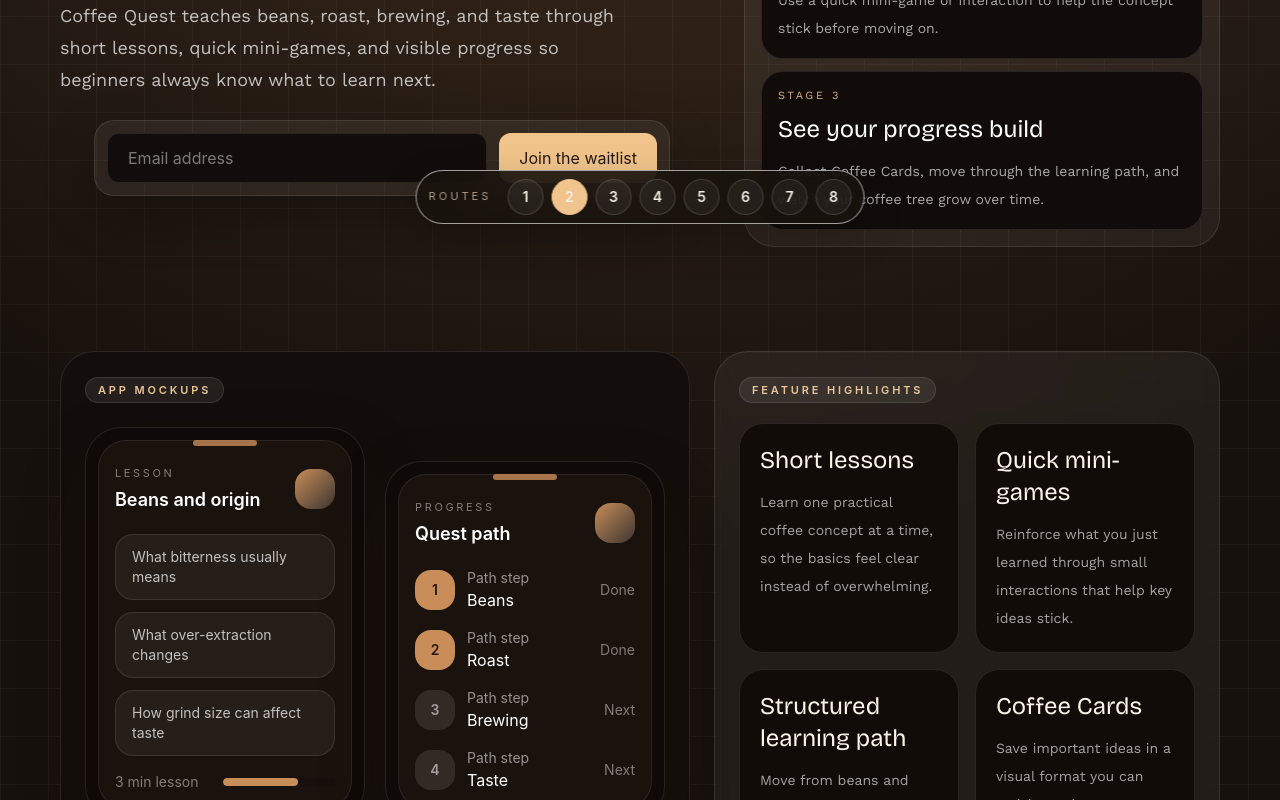
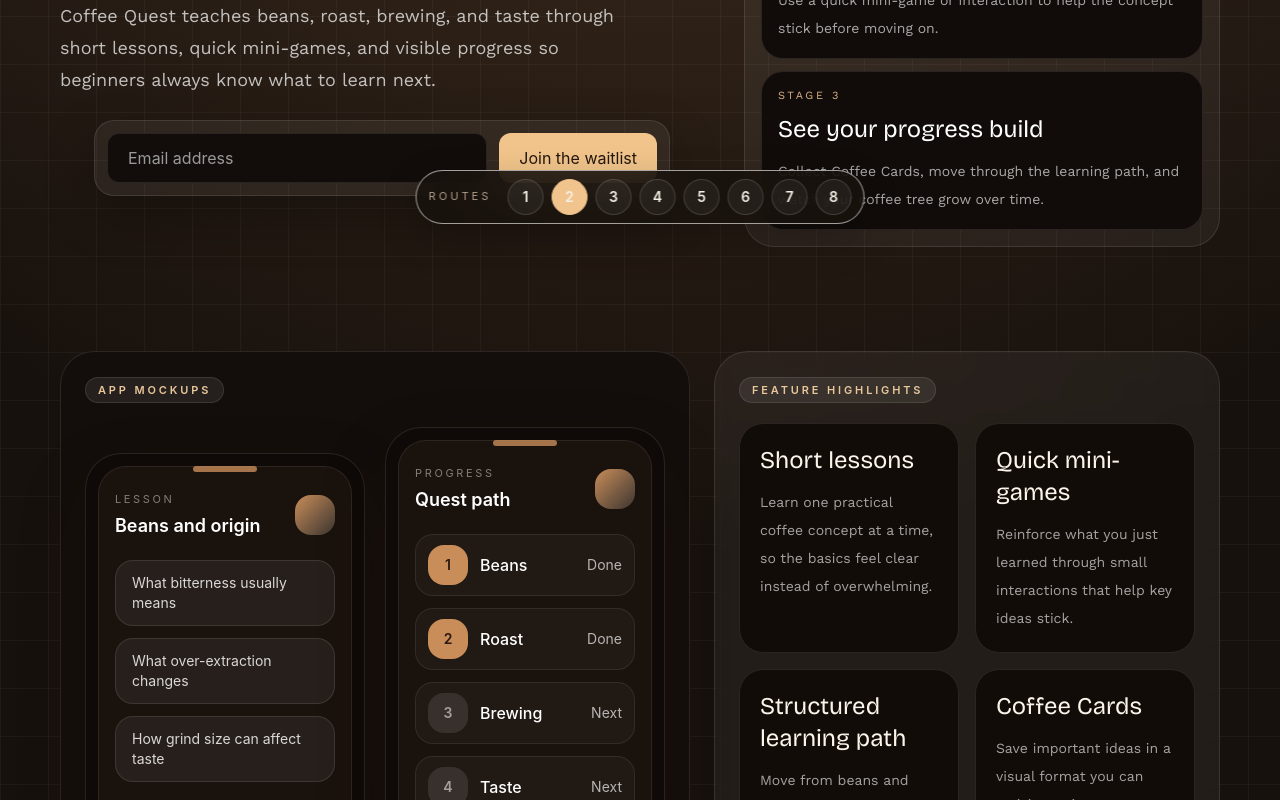
Before and after one commit to maximsan/coffee-quest-lp, a React (Vite) app: page /2 in a window 1280 px wide. Shown: the part 560-1360 px from the top of the page. Built offline with nearby package versions, Linux system fonts and the light colour scheme.

Commit message:
feat: refined the hero section

```diff
--- a/src/components/SharedSections.jsx
+++ b/src/components/SharedSections.jsx
@@ -5,6 +5,9 @@ export function WaitlistForm({
   dark = false,
   compact = false,
   theme = "default",
+  placeholder = "Email address",
+  buttonLabel = "Join the waitlist",
+  note,
 }) {
   const forestDark = dark && theme === "forest";
   const shell = forestDark
@@ -15,7 +18,7 @@ export function WaitlistForm({
   const input = forestDark
     ? "border-[#2b3730] bg-[#0d1310] text-[#eef5eb] placeholder:text-[#9fb19f]"
     : dark
-      ? "border-white/10 bg-[#120d0a] text-white placeholder:text-white/45"
+      ? "border-white/10 bg-[#120d0a] text-white placeholder:text-white/58"
       : "border-[#d9cbbd] bg-[#fffdf9] text-[#2c2018] placeholder:text-[#826c5f]";
   const button = forestDark
     ? "bg-[#eef4ea] text-[#17201b] hover:bg-[#ffffff]"
@@ -24,6 +27,7 @@ export function WaitlistForm({
       : "bg-[#2f2118] text-[#f8f1e8] hover:bg-[#483126]";
 
   return (
+    <div className="w-full">
       <form
         onSubmit={(event) => event.preventDefault()}
         className={[
@@ -37,7 +41,7 @@ export function WaitlistForm({
         <input
           type="email"
           aria-label="Email address"
-        placeholder="Email address"
+          placeholder={placeholder}
           className={[
             `min-w-0 flex-1 rounded-[12px] border px-5 py-3 text-sm outline-none transition ${forestDark ? "focus:border-[#7ca776]" : "focus:border-[#c88d59]"}`,
             input,
@@ -50,9 +54,23 @@ export function WaitlistForm({
             button,
           ].join(" ")}
         >
-        Join the waitlist
+          {buttonLabel}
         </button>
       </form>
+      {note ? (
+        <p
+          className={
+            forestDark
+              ? "mt-3 text-center text-sm text-[#b8c8b7]"
+              : dark
+                ? "mt-3 text-center text-sm text-white/70"
+                : "mt-3 text-center text-sm text-[#7a6659]"
+          }
+        >
+          {note}
+        </p>
+      ) : null}
+    </div>
   );
 }
 
@@ -227,11 +245,15 @@ export function PhoneMockup({
   );
 }
 
-export function LessonPreview({ dark = false, theme = "default" }) {
+export function LessonPreview({
+  dark = false,
+  theme = "default",
+  items = lessonBullets,
+}) {
   const forestDark = dark && theme === "forest";
   return (
     <div className="space-y-3">
-      {lessonBullets.map((bullet) => (
+      {items.map((bullet) => (
         <div
           key={bullet}
           className={[
@@ -239,7 +261,7 @@ export function LessonPreview({ dark = false, theme = "default" }) {
             forestDark
               ? "border-[#2d3832] bg-[#111714] text-[#e4ece2]"
               : dark
-                ? "border-white/10 bg-white/5 text-white/72"
+                ? "border-white/10 bg-white/6 text-white/82"
                 : "border-[#eadfd1] bg-[#f8f1e8] text-[#634f42]",
           ].join(" ")}
         >
@@ -252,13 +274,22 @@ export function LessonPreview({ dark = false, theme = "default" }) {
             forestDark
               ? "text-sm text-[#9cae9c]"
               : dark
-                ? "text-sm text-white/45"
+                ? "text-sm text-white/62"
                 : "text-sm text-[#8b7463]"
           }
         >
           3 min lesson
         </span>
-        <div className="h-2 w-28 overflow-hidden rounded-full bg-black/10">
+        <div
+          className={[
+            "h-2 w-28 overflow-hidden rounded-full border",
+            forestDark
+              ? "border-[#314037] bg-[#1a241f]"
+              : dark
+                ? "border-white/8 bg-[#2a1f18]"
+                : "border-[#e3d6c8] bg-[#eadfce]",
+          ].join(" ")}
+        >
           <div
             className="h-full w-2/3 rounded-full"
             style={{ backgroundColor: forestDark ? "#7ca776" : "#c88d59" }}
@@ -330,12 +361,27 @@ export function QuizPreview({ dark = false, theme = "default" }) {
 
 export function ProgressPreview({ dark = false, theme = "default" }) {
   const forestDark = dark && theme === "forest";
-  const stages = ["Beans", "Roast", "Brewing", "Taste"];
+  const stages = [
+    { name: "Beans", status: "Done" },
+    { name: "Roast", status: "Done" },
+    { name: "Brewing", status: "Next" },
+    { name: "Taste", status: "Next" },
+  ];
 
   return (
-    <div className="space-y-4">
+    <div className="space-y-3">
       {stages.map((stage, index) => (
-        <div key={stage} className="flex items-center gap-3">
+        <div
+          key={stage.name}
+          className={[
+            "flex items-center gap-3 rounded-[18px] border px-3 py-2.5",
+            forestDark
+              ? "border-[#26312b] bg-[#121916]"
+              : dark
+                ? "border-white/8 bg-white/[0.03]"
+                : "border-[#eadfd1] bg-[#f8f1e8]",
+          ].join(" ")}
+        >
           <div
             className={[
               "grid h-10 w-10 place-items-center rounded-2xl text-sm font-semibold",
@@ -352,36 +398,25 @@ export function ProgressPreview({ dark = false, theme = "default" }) {
           >
             {index + 1}
           </div>
-          <div className="flex-1">
-            <p
+          <h4
             className={
-                forestDark
-                  ? "text-sm text-[#9cae9c]"
-                  : dark
-                    ? "text-sm text-white/54"
-                    : "text-sm text-[#8b7463]"
+              dark
+                ? "flex-1 text-base font-medium text-white"
+                : "flex-1 text-base font-medium text-[#2d2118]"
             }
           >
-              Path step
-            </p>
-            <h4
-              className={
-                dark ? "text-base text-white" : "text-base text-[#2d2118]"
-              }
-            >
-              {stage}
+            {stage.name}
           </h4>
-          </div>
           <div
             className={
               forestDark
-                ? "text-sm text-[#a9baaa]"
+                ? "text-sm text-[#b8c8b7]"
                 : dark
-                  ? "text-sm text-white/45"
+                  ? "text-sm text-white/68"
                   : "text-sm text-[#937d6f]"
             }
           >
-            {index < 2 ? "Done" : "Next"}
+            {stage.status}
           </div>
         </div>
       ))}
@@ -410,9 +445,9 @@ export function TreePreview({
           <p
             className={
               forestDark
-                ? "text-[11px] uppercase tracking-[0.24em] text-[#9eb999]"
+                ? "text-[11px] uppercase tracking-[0.24em] text-[#b0c6ad]"
                 : dark
-                  ? "text-[11px] uppercase tracking-[0.24em] text-white/45"
+                  ? "text-[11px] uppercase tracking-[0.24em] text-white/60"
                   : "text-[11px] uppercase tracking-[0.24em] text-[#8f7460]"
             }
           >
@@ -429,9 +464,9 @@ export function TreePreview({
         <div
           className={
             forestDark
-              ? "text-sm text-[#9fc199]"
+              ? "text-sm text-[#bfd2bb]"
             : dark
-                ? "text-sm text-[#ecc28b]"
+                ? "text-sm text-[#f0c690]"
                 : "text-sm text-[#9c6b40]"
           }
         >
--- a/src/components/TreeVariant.tsx
+++ b/src/components/TreeVariant.tsx
@@ -17,6 +17,7 @@ export function TreeVariant() {
       aria-hidden="true"
     >
       <PotDefs />
+      <g transform="translate(160 178) scale(1.25) translate(-160 -178)">
         <g className="grove-tree-sway-slow">
           <path
             d={`M160 ${STEM_BASE_Y} V98`}
@@ -46,6 +47,7 @@ export function TreeVariant() {
             strokeLinecap="round"
             fill="none"
           />
+          <g className="grove-tree-rustle">
             {[
               [162, 173, -134, "#8db676", 1.25, "wide", "right"],
               [149, 72, 16, "#94bc7a", 0.72, "tapered", "left"],
@@ -64,12 +66,16 @@ export function TreeVariant() {
                 direction={direction}
               />
             ))}
+            <g className="grove-tree-fruit-bob">
               <CherryGroup2 x={134} y={98} scale={0.58} />
               <CherryGroup1 x={158} y={164} scale={0.68} />
               <CherryGroup2 x={184} y={96} scale={0.52} />
             </g>
+          </g>
+        </g>
         <FlowerPot />
         <SoilStemTip />
+      </g>
     </svg>
   );
 }
--- a/src/index.css
+++ b/src/index.css
@@ -207,15 +207,25 @@ input {
 
 .grove-tree-sway-slow {
   transform-origin: 50% 84%;
-  animation: grove-tree-sway 6.4s ease-in-out infinite;
+  animation: grove-tree-sway 5.8s cubic-bezier(0.42, 0, 0.2, 1) infinite;
 }
 
 .grove-tree-float {
-  animation: grove-tree-float 5.6s ease-in-out infinite;
+  animation: grove-tree-float 4.4s ease-in-out infinite;
 }
 
 .grove-tree-pulse {
   animation: grove-tree-pulse 3.8s ease-in-out infinite;
+}
+
+.grove-tree-rustle {
+  transform-origin: 50% 60%;
+  animation: grove-tree-rustle 3.8s ease-in-out infinite;
+}
+
+.grove-tree-fruit-bob {
+  transform-origin: 50% 55%;
+  animation: grove-tree-fruit-bob 3.4s ease-in-out infinite;
 }
 
 .grove-ritual-glow::before {
@@ -268,22 +278,30 @@ input {
 @keyframes grove-tree-sway {
   0%,
   100% {
-    transform: rotate(0deg);
+    transform: rotate(-0.32deg);
   }
 
-  50% {
-    transform: rotate(1.8deg);
+  35% {
+    transform: rotate(1.9deg);
+  }
+
+  70% {
+    transform: rotate(-1deg);
   }
 }
 
 @keyframes grove-tree-float {
   0%,
   100% {
-    transform: translateY(0);
+    transform: translate3d(0, 0, 0);
   }
 
-  50% {
-    transform: translateY(-3px);
+  30% {
+    transform: translate3d(0, -5px, 0);
+  }
+
+  65% {
+    transform: translate3d(0, 2px, 0);
   }
 }
 
@@ -300,6 +318,32 @@ input {
   }
 }
 
+@keyframes grove-tree-rustle {
+  0%,
+  100% {
+    transform: rotate(-0.63deg) scale(1);
+  }
+
+  33% {
+    transform: rotate(1.35deg) scale(1.011);
+  }
+
+  66% {
+    transform: rotate(-0.99deg) scale(0.993);
+  }
+}
+
+@keyframes grove-tree-fruit-bob {
+  0%,
+  100% {
+    transform: translate3d(0, 0, 0) scale(1);
+  }
+
+  50% {
+    transform: translate3d(0, -0.72px, 0) scale(1.018);
+  }
+}
+
 @media (prefers-reduced-motion: reduce) {
   .grove-card,
   .grove-bob,
@@ -307,7 +351,9 @@ input {
   .grove-tree-sway,
   .grove-tree-sway-slow,
   .grove-tree-float,
-  .grove-tree-pulse {
+  .grove-tree-pulse,
+  .grove-tree-rustle,
+  .grove-tree-fruit-bob {
     animation: none !important;
     transition: none !important;
     transform: none !important;
```
Also changed, not shown: src/designs/DesignFive.jsx (+22 -6 lines). Lines whose indentation alone changed are shown as unchanged.
